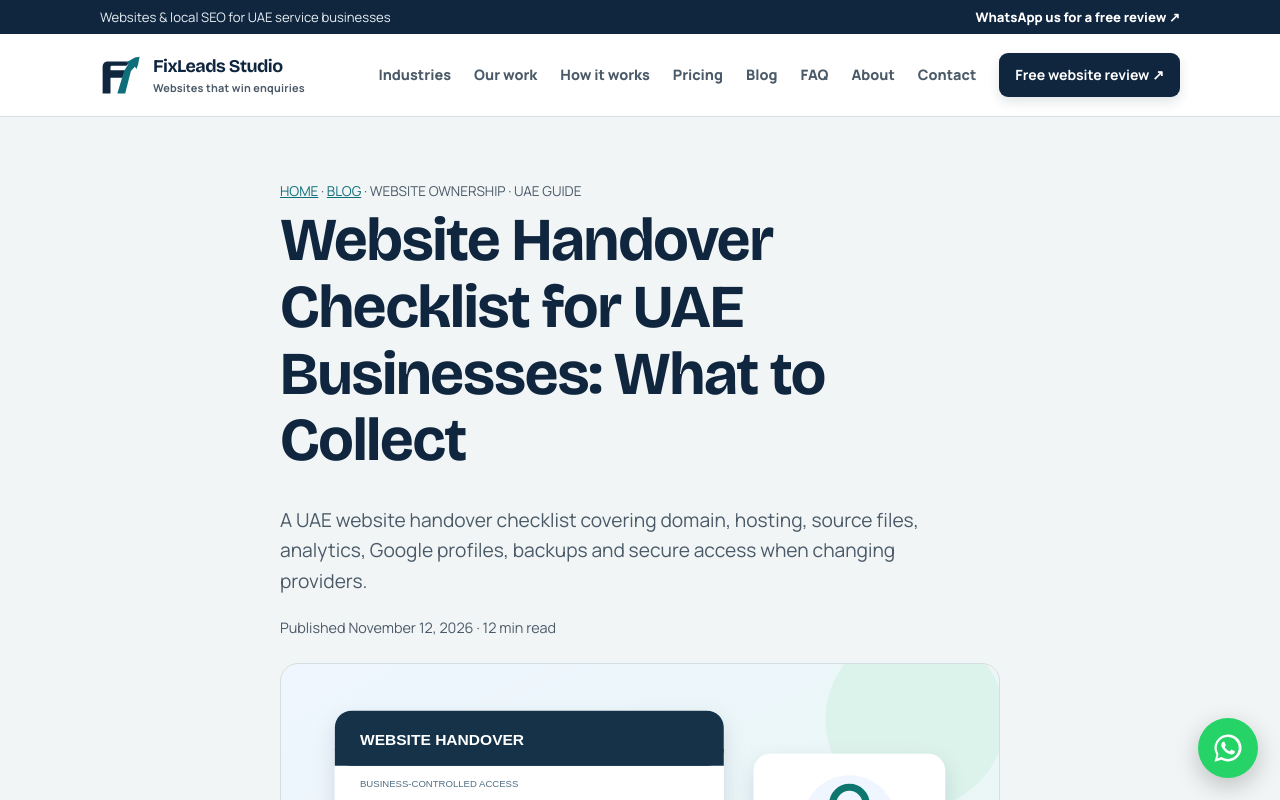
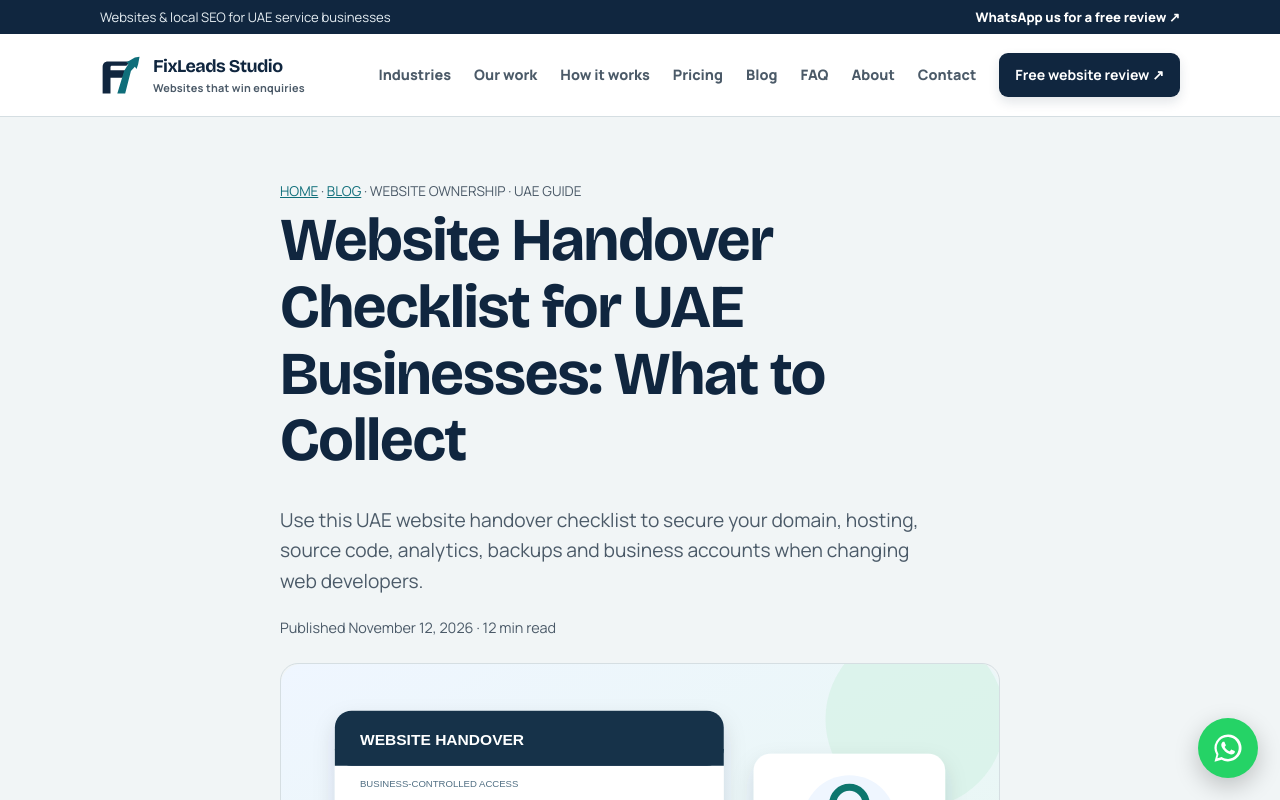
Before and after one commit to souravdadarwal01-max/fixleads-site, a Next.js app in the folder uae-leads-site/: page /blog/website-handover-checklist-uae in a window 1280 px wide. Shown: the top 800 px of the page. Built offline with nearby package versions, Linux system fonts and the light colour scheme; no server answers.

Commit message:
Improve UAE website handover article search snippet

```diff
--- a/uae-leads-site/app/blog/website-handover-checklist-uae/page.js
+++ b/uae-leads-site/app/blog/website-handover-checklist-uae/page.js
@@ -2,7 +2,7 @@ import Link from "next/link";
 import { SITE, wa } from "../../../lib/site";
 
 const title = "Website Handover Checklist for UAE Businesses: What to Collect";
-const description = "A UAE website handover checklist covering domain, hosting, source files, analytics, Google profiles, backups and secure access when changing providers.";
+const description = "Use this UAE website handover checklist to secure your domain, hosting, source code, analytics, backups and business accounts when changing web developers.";
 const seoTitle = "Website Handover Checklist UAE: Domain, Access & Files";
 const image = "/website-handover-checklist-uae.svg";
 const url = SITE.url + "/blog/website-handover-checklist-uae";
```
